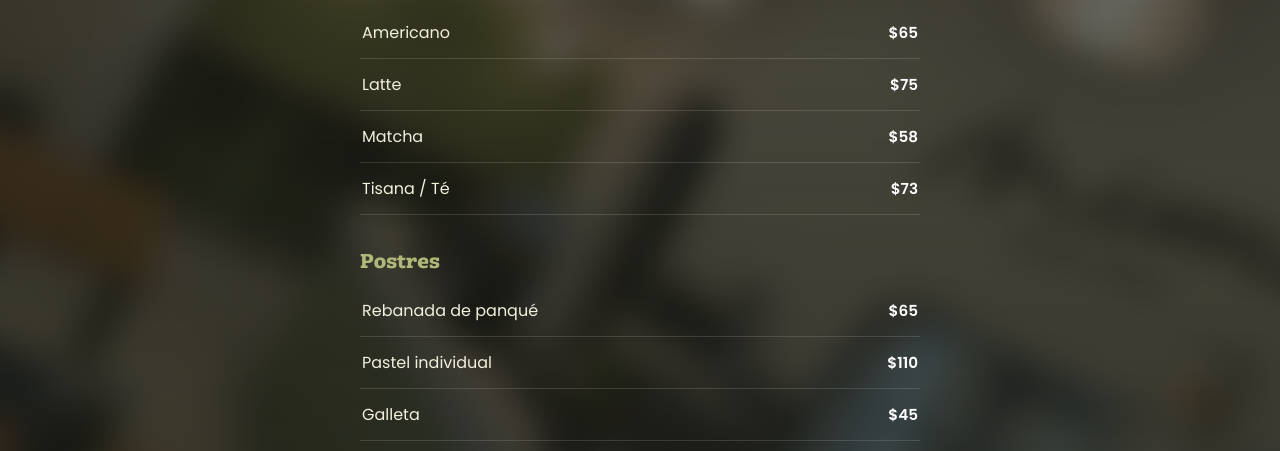
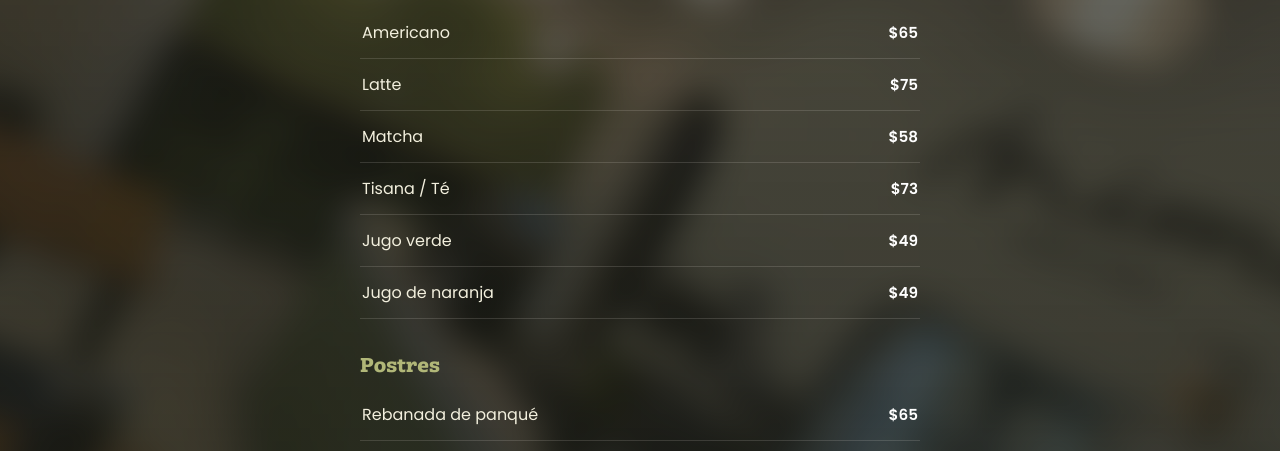
Before and after one commit to paqotorres/mimo-menu, an Astro site: page /menu-open-house in a window 1280 px wide. Shown: the part 270-721 px from the top of the page. Built offline with nearby package versions, Linux system fonts and the light colour scheme; Astro itself is replaced by a stand-in of ours.

Commit message:
Agregar jugos al menú

```diff
--- a/src/pages/menu-open-house.astro
+++ b/src/pages/menu-open-house.astro
@@ -6,6 +6,8 @@ const bebidas = [
   { nombre: 'Latte', precio: 75 },
   { nombre: 'Matcha', precio: 58 },
   { nombre: 'Tisana / Té', precio: 73 },
+  { nombre: 'Jugo verde', precio: 49 },
+  { nombre: 'Jugo de naranja', precio: 49 },
 ];
 
 const postres = [
```
